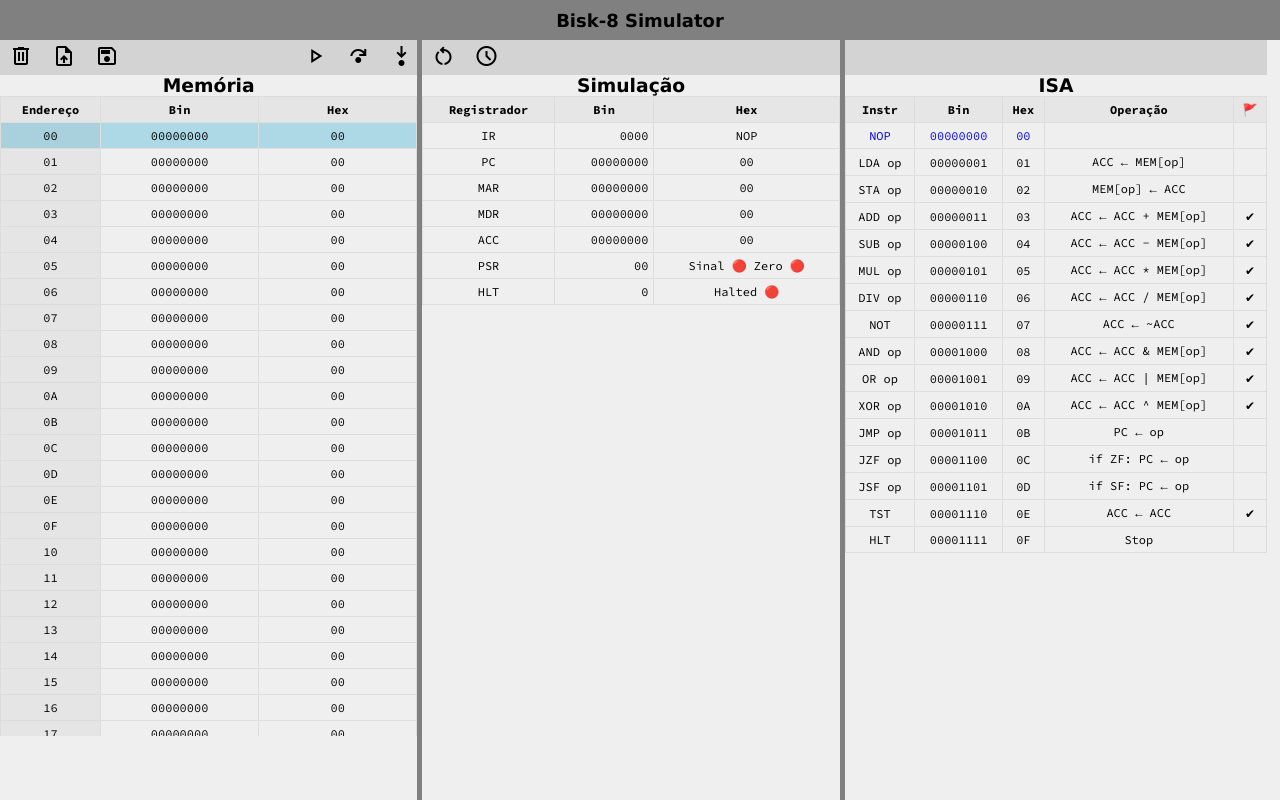
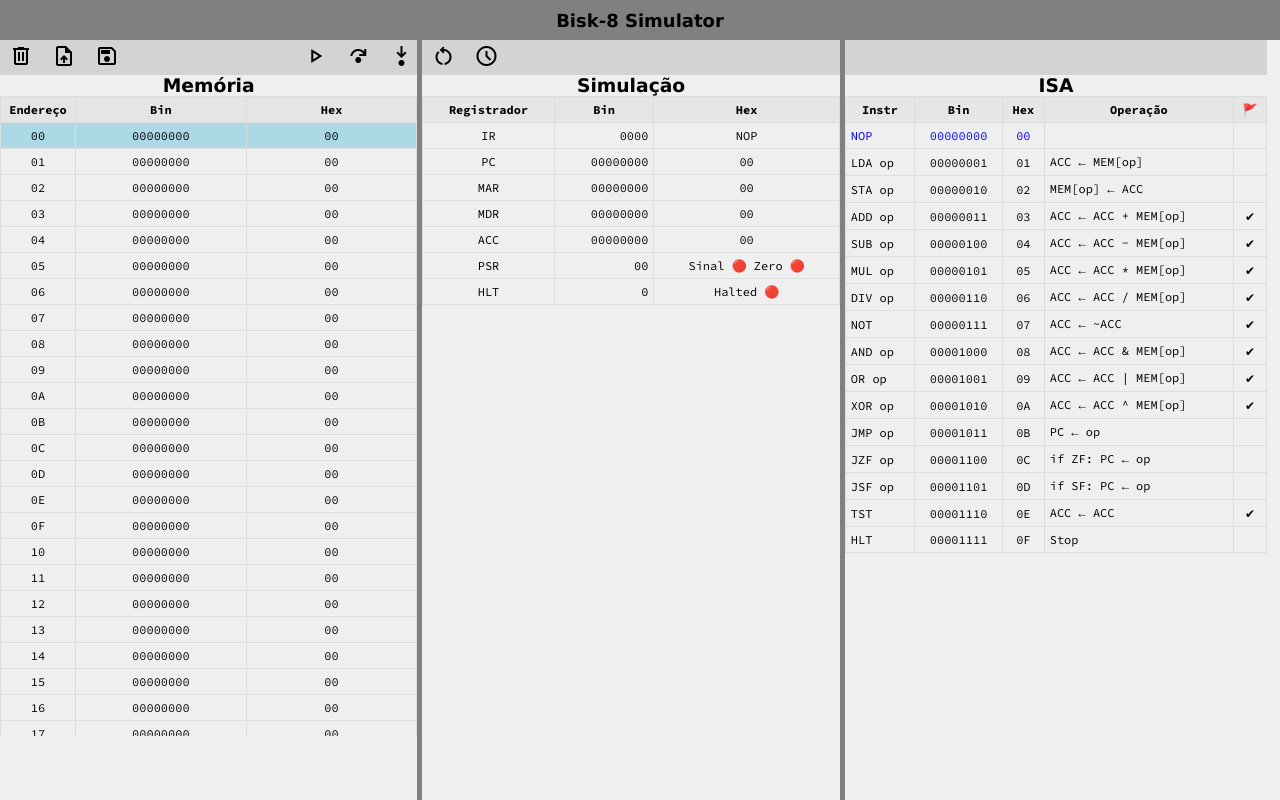
Before and after one commit to lfachinetto/bisk-8, a React (Vite) app: page / in a window 1280 px wide. Built offline with nearby package versions, Linux system fonts and the light colour scheme.

Commit message:
Remove duplicated css rules

```diff
--- a/src/App.module.css
+++ b/src/App.module.css
@@ -42,9 +42,22 @@ th {
   background-color: rgba(128, 128, 128, 0.089);
 }
 
-
 h1,
 h2,
 h3 {
   text-align: center;
 }
+
+
+input {
+  width: 100%;
+  border: none;
+  background: none;
+  text-align: center;
+  font-family: "Source Code Pro", monospace;
+  font-size: 12px;
+}
+
+input:focus {
+  outline-color: lightgray;
+}
--- a/src/App.tsx
+++ b/src/App.tsx
@@ -9,7 +9,7 @@ import Simulation from "./components/pages/Simulation";
 import SimulationToolbar from "./components/layout/toolbars/SimulationToolbar";
 import MemoryToolbar from "./components/layout/toolbars/MemoryToolbar";
 import MemoryModel from "./models/memory";
-import ISATable from "./components/pages/ISATable";
+import ISA from "./components/pages/ISA";
 
 enum Phase {
   searchInstruction,
@@ -509,7 +509,7 @@ function App() {
           <Simulation registers={registers} isa={isa} rtl={rtl} />
         </div>
         <div className={styles.right}>
-          <ISATable isa={isa} field={0} />
+          <ISA isa={isa} field={0} />
         </div>
       </div>
     </>
--- a/src/components/pages/ISATable.tsx
+++ b/src/components/layout/ISA/ISATable.tsx
@@ -1,5 +1,6 @@
 import { useEffect, useRef } from "react";
-import InstructionSet from "../../models/instructionSet";
+import sharedStyles from "../../shared.module.css"
+import InstructionSet from "../../../models/instructionSet";
 
 interface ISATableProps {
   isa: InstructionSet;
@@ -23,9 +24,7 @@ function ISATable({ isa, field }: ISATableProps) {
   }, [field]);
 
   return (
-    <div>
-      <div style={{ "height": "35px", "backgroundColor": "lightgray" }}></div>
-      <h3>ISA</h3>
+    <div className={sharedStyles.tableContainer}>
       <table>
         <thead>
           <tr>
@@ -52,7 +51,7 @@ function ISATable({ isa, field }: ISATableProps) {
                       : undefined,
                 }}
               >
-                <td>{instruction.mnemonic + (instruction.requiresAddress ? " op" : "")}</td>
+                <td className={sharedStyles.left}>{instruction.mnemonic + (instruction.requiresAddress ? " op" : "")}</td>
                 <td>
                   {instruction.opcode
                     .toString(2)
@@ -61,7 +60,7 @@ function ISATable({ isa, field }: ISATableProps) {
                 </td>
                 <td>{instruction.getHexOpcode()}</td>
                 {/* <td>{instruction.requiresAddress ? "✓" : ""}</td> */}
-                <td>{instruction.operationDescr}</td>
+                <td className={sharedStyles.left}>{instruction.operationDescr}</td>
                 <td>{instruction.affectFlags ? "✔" : ""}</td>
               </tr>
             );
--- a/src/components/layout/memory/MemoryTable.module.css
+++ /dev/null
@@ -1,28 +0,0 @@
-.tableContainer {
-  display: flex;
-  width: 100%;
-  overflow: auto;
-  margin: 0 auto;
-  height: 80vh;
-}
-
-.address {
-  width: 100px;
-}
-
-.addresshexa {
-  background-color: rgba(128, 128, 128, 0.089);
-}
-
-input {
-  width: 100%;
-  border: none;
-  background: none;
-  text-align: center;
-  font-family: "Source Code Pro", monospace;
-  font-size: 12px;
-}
-
-.input:focus {
-  outline-color: lightgray;
-}
--- a/src/components/layout/memory/MemoryTable.tsx
+++ b/src/components/layout/memory/MemoryTable.tsx
@@ -1,6 +1,6 @@
 import { useEffect, useRef } from "react";
 import RegisterFile from "../../../models/registerFile";
-import styles from "./MemoryTable.module.css";
+import sharedStyles from "../../shared.module.css"
 import Memory from "../../../models/memory";
 
 enum Column {
@@ -76,11 +76,11 @@ function MemoryTable({
 
   return (
     <>
-      <div className={styles.tableContainer}>
+      <div className={sharedStyles.tableContainer}>
         <table>
           <thead>
             <tr>
-              <th className={styles.address}>Endereço</th>
+              <th>Endereço</th>
               <th>Bin</th>
               <th>Hex</th>
             </tr>
@@ -99,12 +99,11 @@ function MemoryTable({
                       : undefined,
                 }}
               >
-                <td className={styles.addresshexa}>
+                <td>
                   {index.toString(16).padStart(2, "0").toUpperCase()}
                 </td>
                 <td>
                   <input
-                    className={styles.input}
                     type="text"
                     value={row.toString(2).padStart(8, "0")}
                     onChange={(e) => handleChange(e, Column.binary, index)}
@@ -114,7 +113,6 @@ function MemoryTable({
                 </td>
                 <td>
                   <input
-                    className={styles.input}
                     type="text"
                     value={row.toString(16).padStart(2, "0").toUpperCase()}
                     onChange={(e) => handleChange(e, Column.hexa, index)}
--- a/src/components/layout/simulation/LogTable.module.css
+++ b/src/components/layout/simulation/LogTable.module.css
@@ -19,10 +19,6 @@
   padding: 1px 0px 0px 15px ;
 }
 
-td{
-  font-size: 12px;
-}
-
 .logtable{
   color: whitesmoke;
 }
--- a/src/components/layout/simulation/RegisterTable.module.css
+++ /dev/null
@@ -1,11 +0,0 @@
-.tableContainer {
-  display: flex;
-  /* height: 40vh; */
-  width: 100%;
-  overflow: auto;
-  margin: 0 auto;
-}
-
-td.right {
-  text-align: right;
-}
--- a/src/components/layout/simulation/RegisterTable.tsx
+++ b/src/components/layout/simulation/RegisterTable.tsx
@@ -1,4 +1,4 @@
-import styles from "./RegisterTable.module.css";
+import sharedStyles from "../../shared.module.css"
 import RegisterFile from "../../../models/registerFile";
 import InstructionSet from "../../../models/instructionSet";
 import Register from "../../../models/register";
@@ -45,7 +45,7 @@ function RegisterTable({ file, isa }: RegisterTableProps) {
   }
 
   return (
-    <div className={styles.tableContainer}>
+    <div className={sharedStyles.tableContainer}>
       <table>
         <thead>
           <tr>
@@ -60,7 +60,7 @@ function RegisterTable({ file, isa }: RegisterTableProps) {
             return (
               <tr key={i}>
                 <td>{register.name}</td>
-                <td className={styles.right}>
+                <td className={sharedStyles.right}>
                   {(register.value & 0xff)
                     .toString(2)
                     .padStart(register.bitLength, "0")
--- /dev/null
+++ b/src/components/pages/ISA.tsx
@@ -0,0 +1,19 @@
+import ISATable from "../layout/ISA/ISATable";
+import InstructionSet from "../../models/instructionSet";
+
+interface ISAProps {
+  isa: InstructionSet;
+  field: number | undefined;
+}
+
+function ISA({ isa, field }: ISAProps) {
+  return (
+    <>
+      <div style={{ "height": "35px", "backgroundColor": "lightgray" }}></div>
+      <h3>ISA</h3>
+      <ISATable isa={isa} field={0} />
+    </>
+  );
+}
+
+export default ISA;
--- /dev/null
+++ b/src/components/shared.module.css
@@ -0,0 +1,19 @@
+.tableContainer {
+  display: flex;
+  width: 100%;
+  overflow: auto;
+  margin: 0 auto;
+  max-height: 80vh;
+}
+
+td.left {
+    text-align: left;
+}
+
+td.right {
+  text-align: right;
+}
+
+/* td:first-child{
+  background-color: rgba(128, 128, 128, 0.089);
+} */
```
